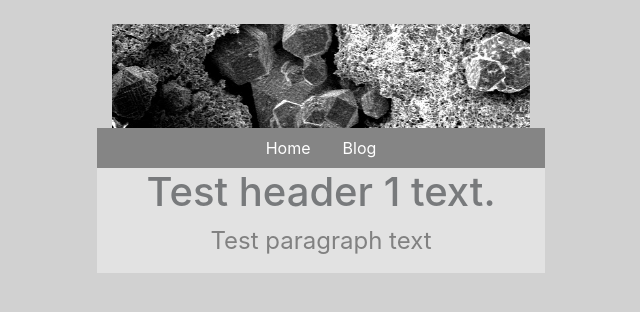
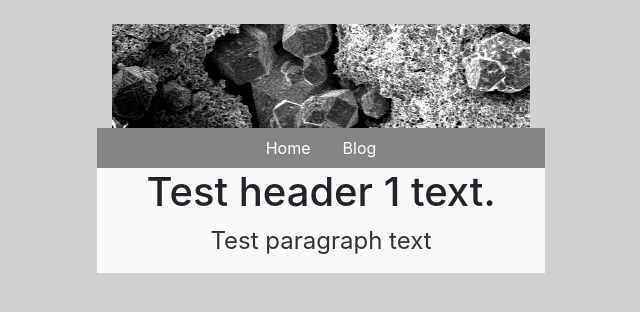
Before and after one commit to emilyripka/nano_NMR, a Jekyll site: the page built from index.html, in a window 1280 px wide. Shown: the top 312 px of the page, without its empty margins (127-767 px from the left). Built offline with Jekyll 4.4.1, drawn with Linux system fonts in a browser that asks for light colours.

Commit message:
playing with opacity

```diff
--- a/_layouts/default.html
+++ b/_layouts/default.html
@@ -49,7 +49,7 @@
          <div class="row col-centered text-center" style='border:none'>
 	     <div class='col-sm-3'>
 	     </div>
-             <div class="col-md" style='background:#f3f3f3; opacity:0.5'>
+             <div class="col-md" style='background:#f9f9f9;'>
 	        {{ content }}
              </div>
 	     <div class='col-sm-3'>
```
